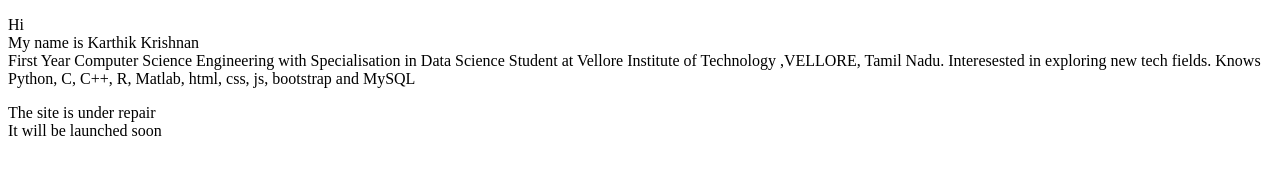
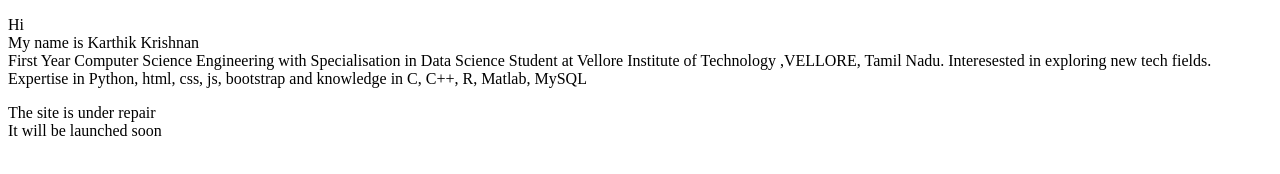
Before and after one commit to Karthik-Krishnano/Old-Website, a plain HTML site: page index.html in a window 1280 px wide. Drawn offline with Linux system fonts and the light colour scheme.

Commit message:
Update index.html

```diff
--- a/index.html
+++ b/index.html
@@ -8,7 +8,7 @@
 
 <body>
 
-<p> Hi <br> My name is Karthik Krishnan<br> First Year Computer Science Engineering with Specialisation in Data Science Student at Vellore Institute of Technology ,VELLORE, Tamil Nadu. Interesested in exploring new tech fields. Knows Python, C, C++, R, Matlab, html, css, js, bootstrap and MySQL </p>
+<p> Hi <br> My name is Karthik Krishnan<br> First Year Computer Science Engineering with Specialisation in Data Science Student at Vellore Institute of Technology ,VELLORE, Tamil Nadu. Interesested in exploring new tech fields. Expertise in Python, html, css, js, bootstrap and knowledge in C, C++, R, Matlab, MySQL </p>
 
 <p> The site is under repair<br> It will be launched soon</p>
 
```
